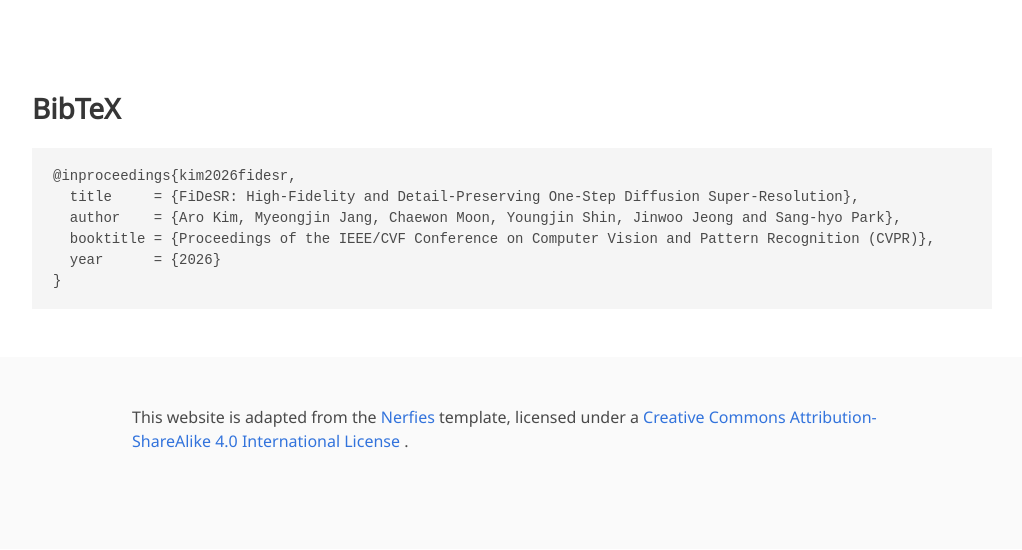
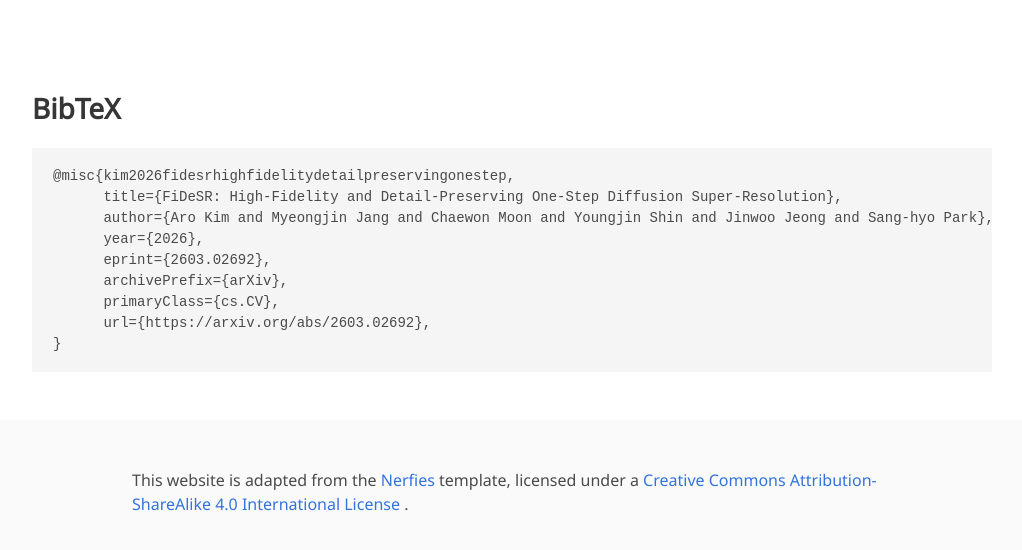
Before and after one commit to diffusion-sr/FiDeSR, a plain HTML site: page index.html in a window 1280 px wide. Shown: the part 3367-3917 px from the top of the page, without its empty margins (128-1150 px from the left). Drawn offline with nearby package versions, Linux system fonts and the light colour scheme; some icons are missing; a web font is replaced by a local one.

Commit message:
update BibTeX (arXiv Version)

```diff
--- a/index.html
+++ b/index.html
@@ -289,11 +289,14 @@
     <h2 class="title">BibTeX</h2>
 
     <!-- TODO: update if official CVPR bib becomes available -->
-    <pre><code>@inproceedings{kim2026fidesr,
-  title     = {FiDeSR: High-Fidelity and Detail-Preserving One-Step Diffusion Super-Resolution},
-  author    = {Aro Kim, Myeongjin Jang, Chaewon Moon, Youngjin Shin, Jinwoo Jeong and Sang-hyo Park},
-  booktitle = {Proceedings of the IEEE/CVF Conference on Computer Vision and Pattern Recognition (CVPR)},
-  year      = {2026}
+    <pre><code>@misc{kim2026fidesrhighfidelitydetailpreservingonestep,
+      title={FiDeSR: High-Fidelity and Detail-Preserving One-Step Diffusion Super-Resolution},
+      author={Aro Kim and Myeongjin Jang and Chaewon Moon and Youngjin Shin and Jinwoo Jeong and Sang-hyo Park},
+      year={2026},
+      eprint={2603.02692},
+      archivePrefix={arXiv},
+      primaryClass={cs.CV},
+      url={https://arxiv.org/abs/2603.02692},
 }</code></pre>
   </div>
 </section>
```
Also changed, not shown: 1 other file.
